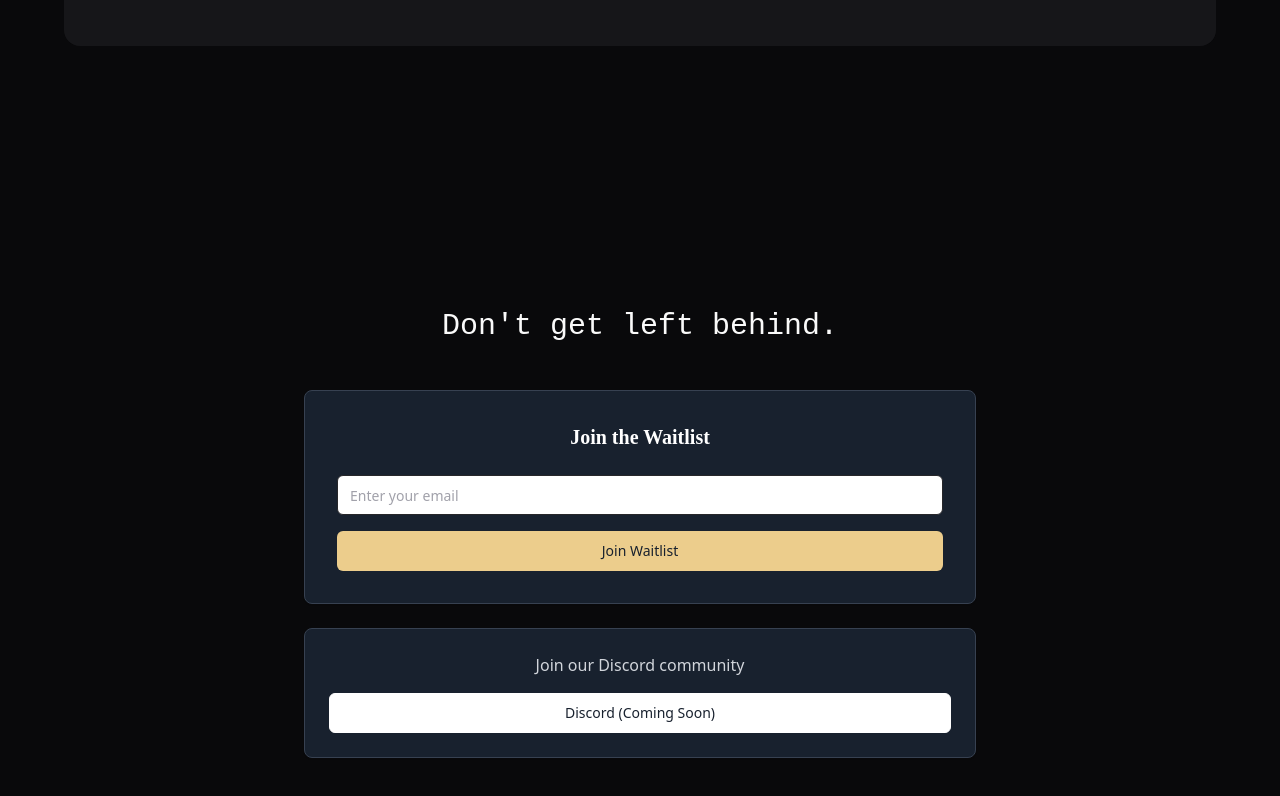
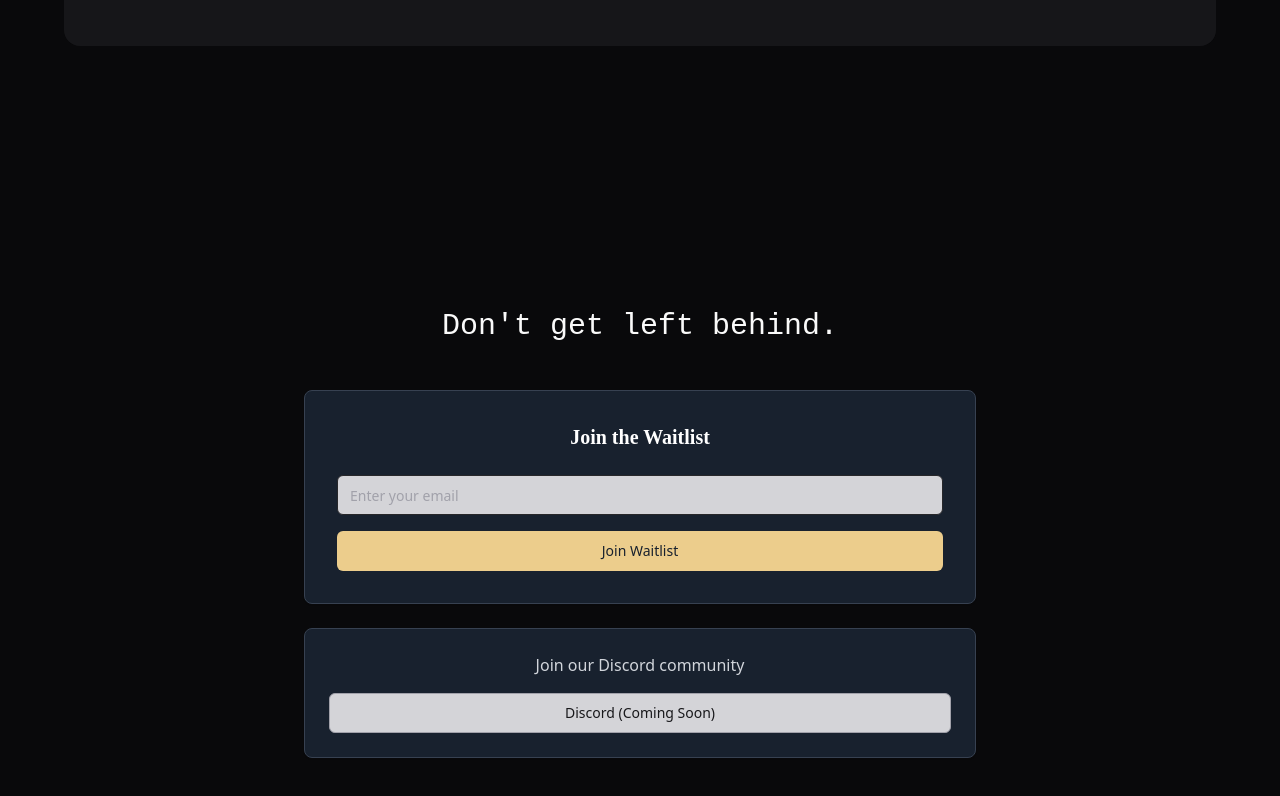
Before and after one commit to IsaacWLloyd/cogent-frontend, a React (Vite) app: page / in a window 1280 px wide. Shown: the part 3720-4516 px from the top of the page. Built offline with nearby package versions, Linux system fonts and the light colour scheme.

Commit message:
Update CTA form field and Discord button to lighter zinc

```diff
--- a/src/components/landing/CTA.tsx
+++ b/src/components/landing/CTA.tsx
@@ -34,7 +34,7 @@ export default function CTA() {
                   <Input
                     type="email"
                     placeholder="Enter your email"
-                    className="w-full bg-white text-cogent-dark"
+                    className="w-full bg-zinc-300 text-zinc-900"
                   />
                   <Button className="w-full bg-cogent-yellow hover:bg-cogent-yellow/90 text-cogent-dark font-medium">
                     Join Waitlist
@@ -46,7 +46,7 @@ export default function CTA() {
             <Card className="bg-cogent-dark border border-gray-700">
               <CardContent className="p-6">
                 <p className="text-gray-300 mb-4">Join our Discord community</p>
-                <Button variant="outline" className="w-full bg-white text-cogent-dark border-white hover:bg-gray-100">
+                <Button variant="outline" className="w-full bg-zinc-300 text-zinc-900 border-zinc-400 hover:bg-zinc-400">
                   Discord (Coming Soon)
                 </Button>
               </CardContent>
```
